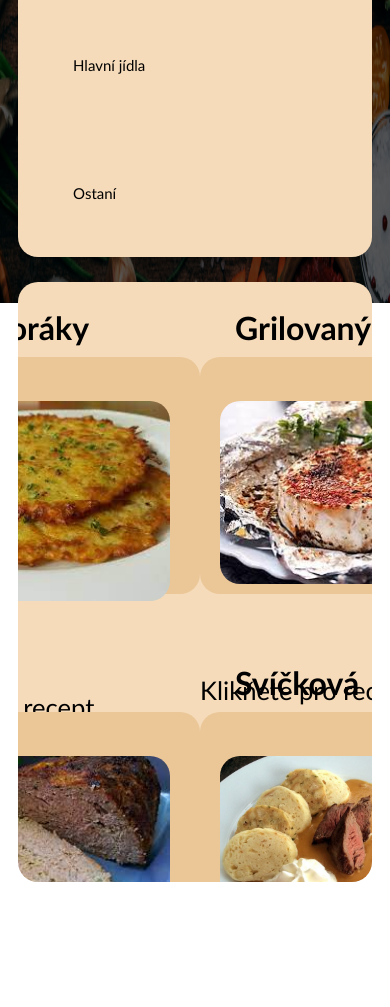
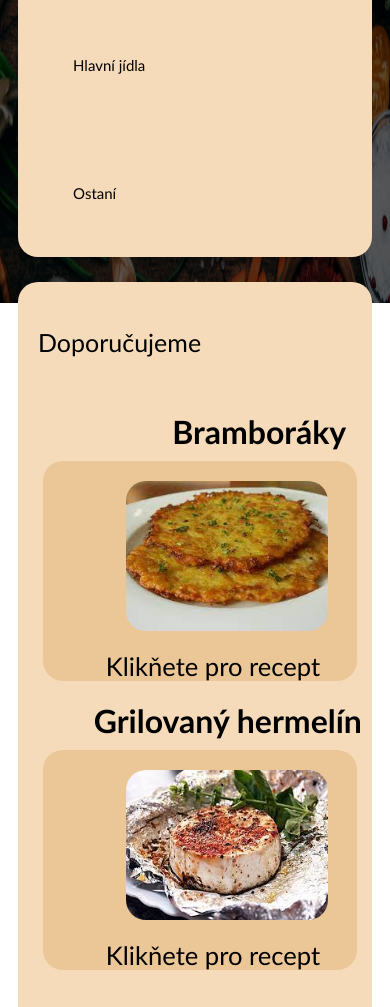
Before and after one commit to HellusJ/RECEPTY_, a plain HTML site: page index.html in a window 390 px wide. Shown: the part 541-1548 px from the top of the page. Drawn offline with Linux system fonts and the light colour scheme.

Commit message:
uz vse krome zaplneni horniho prostoru a mozna trosku udelam responsivitu

```diff
--- a/index.html
+++ b/index.html
@@ -37,7 +37,7 @@
 
 <!--tady zacina obdelnik 3-->
 <div class="obdelnik3">
-
+  <p>Doporučujeme</p>
   <ul>
     <li>
       <h1>Bramboráky</h1>
@@ -48,7 +48,7 @@
     </li>
 
     <li>
-      <h1>Grilovaný hermelín</h1>
+      <h1 id="GrHe">Grilovaný hermelín</h1>
       <div id="kontejner">
           <img src="grilovanyhermelin.jpg">
           <a href="hermelin.html">Klikňete pro recept</a>
@@ -129,9 +129,9 @@
   <!--DOLNIBAR-->
   <div class="dolnibar">
     <ul>
-      <a href="https://www.instagram.com/accounts/login/"><li>Instagram</li></a>
-      <a href="https://www.youtube.com/"><li>Youtube</li></a>
-      <a href="https://www.tiktok.com/login"><li>Tiktok</li></a>
+      <a href="https://www.instagram.com/accounts/login/"><li><img src="instagram.png"></li></a>
+      <a href="https://www.youtube.com/"><li><img src="youtube.png"></li></a>
+      <a href="https://www.tiktok.com/login"><li><img src="tiktok.png"></li></a>
     </ul>
   </div>
 
--- a/styles.css
+++ b/styles.css
@@ -120,39 +120,37 @@ body{
 }
 
 .dolnibar{
-  align-items: center;
+  border-radius: 10px;
   position: relative;
+  z-index: 40;
   background-color: #F5DBBA;
-  z-index: 1;
-  height: 10%;
-  margin: 25px 350px;
-  border-radius: 20px;
+  width: 40%;
+  margin: 5% 30%;
+}
+
+.dolnibar ul a li img{
+  position: relative;
+  height: 50px;
+  width: 50px;
+  margin: 5px;
+}
+
+.dolnibar ul a li{
+  width: 100%;
+  list-style: none;
+}
+
+.dolnibar ul a li:hover{
+  border-radius: 5px;
+  background-color: #ebc798;
+  width: 100%;
+  list-style: none;
 }
 
 .dolnibar ul{
-  position: relative;
+  align-items: center;
+  justify-content:space-around;
   display: flex;
-  justify-content: space-around;
-  margin: 50px;
-  list-style: none;
-  right: 10px;
-}
-
-.dolnibar ul li{
-  padding:40px;
-}
-
-.dolnibar ul a li{
-  text-decoration: none;
-  color: black;
-  font-size: 15px;
-  font-family: 'Trebuchet MS', 'Lucida Sans Unicode', 'Lucida Grande', 'Lucida Sans', Arial, sans-serif;
-}
-
-.dolnibar ul li:hover{
-  background-color: #ebc798;
-  transition: 200ms;
-  border-radius: 10px;
 }
 
 .obdelnik3 ul{
@@ -207,14 +205,6 @@ h2{
   font-size: 120%;
 }
 
-.obdelnik3 ol li{
-  position: relative;
-  right: 10%;
-  font-family: 'Trebuchet MS', 'Lucida Sans Unicode', 'Lucida Grande', 'Lucida Sans', Arial, sans-serif;
-}
-
-
-
 /*RESPONSIVITY*/
 @media (max-width:1130px){
   .obdelnik{
@@ -238,33 +228,22 @@ h2{
     display: flex;
     text-decoration: none;
     position: relative;
-    right: 20px;
+    right: 10px;
     border-radius: 20px;
     height: 70%;
-    margin: 10px 5px;
-    width: 100%;
+    margin: 10px 20px;
+    width: 95%;
     background-color: #ebc798;
-
-  }
-}
-
-@media (max-width:1075px){
-  .dolnibar ul a li{
-    position: relative;
-    left: 10%;
-    text-decoration: none;
-    color: black;
-    font-size: 10px;
-    font-family: 'Trebuchet MS', 'Lucida Sans Unicode', 'Lucida Grande', 'Lucida Sans', Arial, sans-serif;
   }
 
-  .dolnibar ul{
+  .obdelnik3 ul li div img{
+    text-decoration: none;
     position: relative;
-    display: flex;
-    margin: 40px;
-    list-style: none;
-    right: 10px;
-    flex-direction: column;
+    top: 2%;
+    border-radius: 20px;
+    height: 150px;
+    margin: 20px;
+    width: 202px;
   }
 
 }
@@ -285,6 +264,11 @@ h2{
     height: 100%;
     margin: 25px 100px;
     border-radius: 20px;
+  }
+
+  #GrHe{
+    position: relative;
+    left: 5%;
   }
 }
 
@@ -324,7 +308,7 @@ h2{
     position: relative;
     background-color: #F5DBBA;
     z-index: 1;
-    height: 600px;
+    height: 100%;
     margin: 25px 10px;
     border-radius: 20px;
     overflow-x: hidden;
@@ -342,33 +326,137 @@ h2{
     border-radius: 20px;
   }
 
-  .dolnibar ul{
+
+}
+
+@media (max-width:1020px){
+  .obdelnik3 ul{
+    display: flex;
+    flex-direction: column;
+    justify-content: center;
+    list-style: none;
+  }
+
+  .obdelnik3 ul li div img{
+    text-decoration: none;
     position: relative;
-    display: flex;
-    margin: 10px;
-    list-style: none;
-    right: 200px;
+    top: 2%;
+    left: 30%;
+    border-radius: 20px;
+    height: 150px;
+    margin: 20px;
+    width: 202px;
+  }
+
+  .obdelnik3 ul li a{
+    position: relative;
+    left: 35%;
+    top: 40%;
+    font-size: 160%;
+    position: relative;
+    font-family: 'Trebuchet MS', 'Lucida Sans Unicode', 'Lucida Grande', 'Lucida Sans', Arial, sans-serif;
+    color: black;
+    text-decoration: none;
+  }
+}
+
+@media (max-width:510px){
+  .obdelnik3 ul li div img{
+    text-decoration: none;
+    position: relative;
+    top: 2%;
+    left: 22%;
+    border-radius: 20px;
+    height: 150px;
+    margin: 20px;
+    width: 202px;
+  }
+
+  .obdelnik3 ul li a{
+    position: relative;
+    left: 25%;
+    top: 40%;
+    font-size: 160%;
+    position: relative;
+    font-family: 'Trebuchet MS', 'Lucida Sans Unicode', 'Lucida Grande', 'Lucida Sans', Arial, sans-serif;
+    color: black;
+    text-decoration: none;
+  }
+
+  .obdelnik3{
+    position: relative;
+    background-color: #F5DBBA;
+    z-index: 1;
+    height: 100%;
+    margin: 25px 10px;
+    border-radius: 20px;
+    overflow-x: hidden;
+  }
+
+  .obdelnik3 ul li h1{
+    position: relative;
+    left: 30%;
+    margin: 10px 20px;
+    font-family: 'Trebuchet MS', 'Lucida Sans Unicode', 'Lucida Grande', 'Lucida Sans', Arial, sans-serif;
+  }
+}
+
+@media (max-width:625px){
+  .obdelnik3 ul li div img{
+    text-decoration: none;
+    position: relative;
+    top: 2%;
+    left: 20%;
+    border-radius: 20px;
+    height: 150px;
+    margin: 20px;
+    width: 202px;
+  }
+
+  .obdelnik3 ul li a{
+    position: relative;
+    left: 20%;
+    top: 40%;
+    font-size: 160%;
+    position: relative;
+    font-family: 'Trebuchet MS', 'Lucida Sans Unicode', 'Lucida Grande', 'Lucida Sans', Arial, sans-serif;
+    color: black;
+    text-decoration: none;
+  }
+
+  .dolnibar{
+    border-radius: 10px;
+    position: relative;
+    z-index: 40;
+    background-color: #F5DBBA;
+    width: 40%;
+    margin: 5% 30%;
+  }
+
+  .dolnibar ul a li img{
+    position: relative;
+    right: 40%;
+    height: 40px;
+    width: 40px;
+    margin: 5px;
   }
 
   .dolnibar ul a li{
     position: relative;
-    left: 5%;
-    text-decoration: none;
-    color: rgb(255, 255, 255);
-    font-size: 10px;
-    font-family: 'Trebuchet MS', 'Lucida Sans Unicode', 'Lucida Grande', 'Lucida Sans', Arial, sans-serif;
+    right: 0%;
+    width: 100%;
+    list-style: none;
   }
 
-  .dolnibar ul li{
-    padding:10px;
-    width: 100px;
+  .dolnibar ul a li:hover{
+    border-radius: 5px;
+    background-color: #F5DBBA;
+    width: 100%;
+    list-style: none;
   }
 
-  .dolnibar ul li:hover{
-    background-color: #ebc798;
-    color: black;
-    transition: 200ms;
-    border-radius: 10px;
+  .dolnibar ul{
+    flex-direction: column;
+    display: flex;
   }
-
 }
--- a/styles2.css
+++ b/styles2.css
@@ -178,6 +178,7 @@ p, ol{
     left: 20%;
 }
 
+/*resposivita*/
 @media (max-width:1450px){
     .top div img{
         display: none;
@@ -195,3 +196,59 @@ p, ol{
         border-radius: 10px;
     }
 }
+
+@media (max-width:650px){
+    h1{
+        position: relative;
+        top: 25%;
+        left: 15%;
+        font-family: 'Trebuchet MS', 'Lucida Sans Unicode', 'Lucida Grande', 'Lucida Sans', Arial, sans-serif;
+        font-size: 60px;
+    }
+
+    .bottom1{
+        position: relative;
+        background-color: rgb(225, 225, 225);
+        height: 50%;
+        width: 40%;
+        border-radius: 10px;
+        margin: 5%;
+    }
+
+    .bottom2{
+        top: 19%;
+        position: relative;
+        background-color: rgb(225, 225, 225);
+        height: 50%;
+        margin: 5%;
+        width: 40%;
+        border-radius: 10px;
+    }
+}
+
+@media (max-width:570px){
+    h1{
+        position: relative;
+        top: 25%;
+        left: 15%;
+        font-family: 'Trebuchet MS', 'Lucida Sans Unicode', 'Lucida Grande', 'Lucida Sans', Arial, sans-serif;
+        font-size: 50px;
+    }
+}
+
+@media (max-width:590px){
+    .kontejner {
+        position: relative;
+        height: 120%;
+        width: 90%;
+        background-color: rgb(225, 225, 225);
+        z-index: 4;
+        left: 5%;
+        border-radius: 10px;
+    }
+
+    p{
+        position: relative;
+        top: 10px;
+    }
+}
```
Also changed, not shown: instagram.png (added), tiktok.png (added), youtube.png (added).
